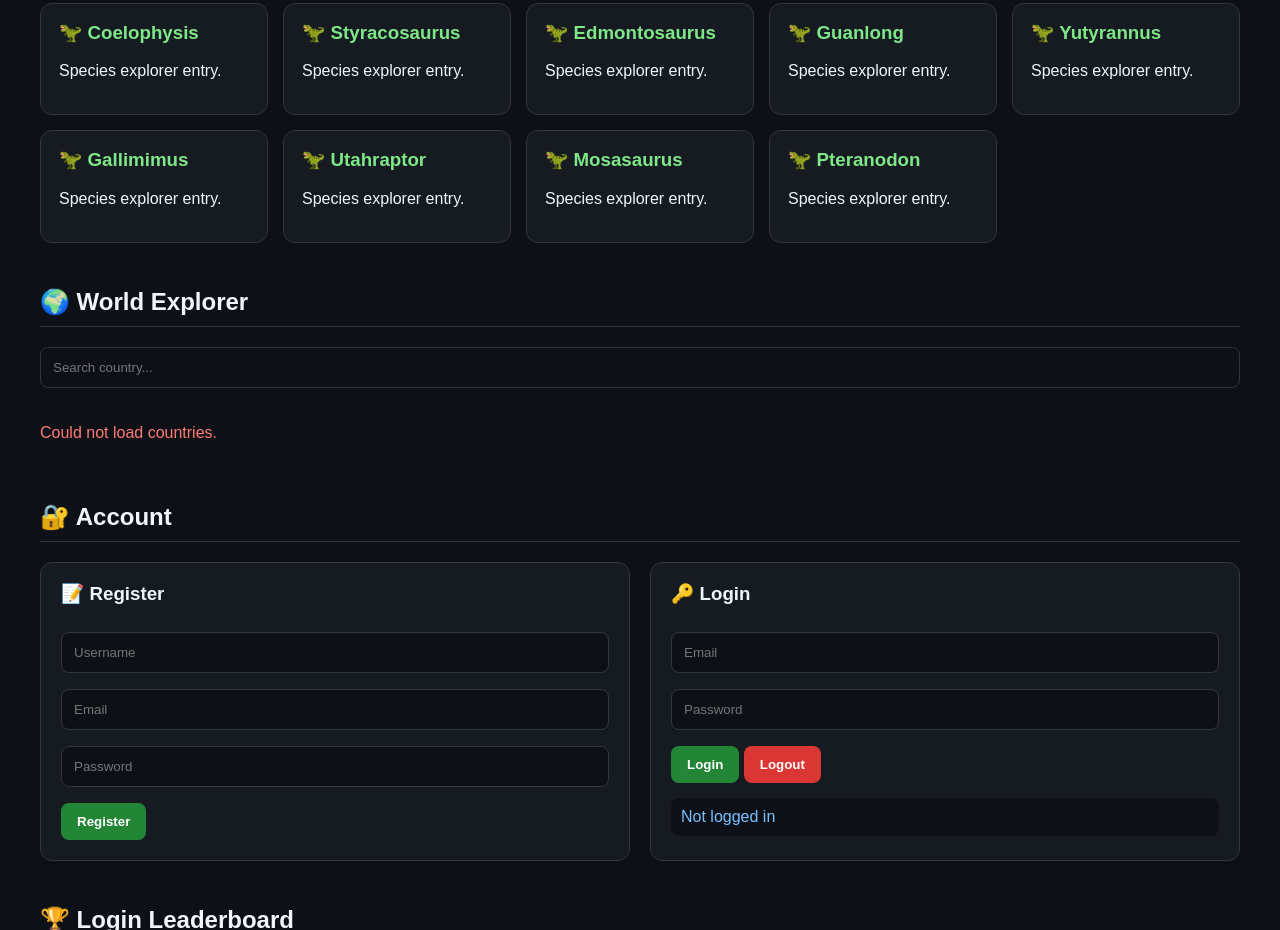
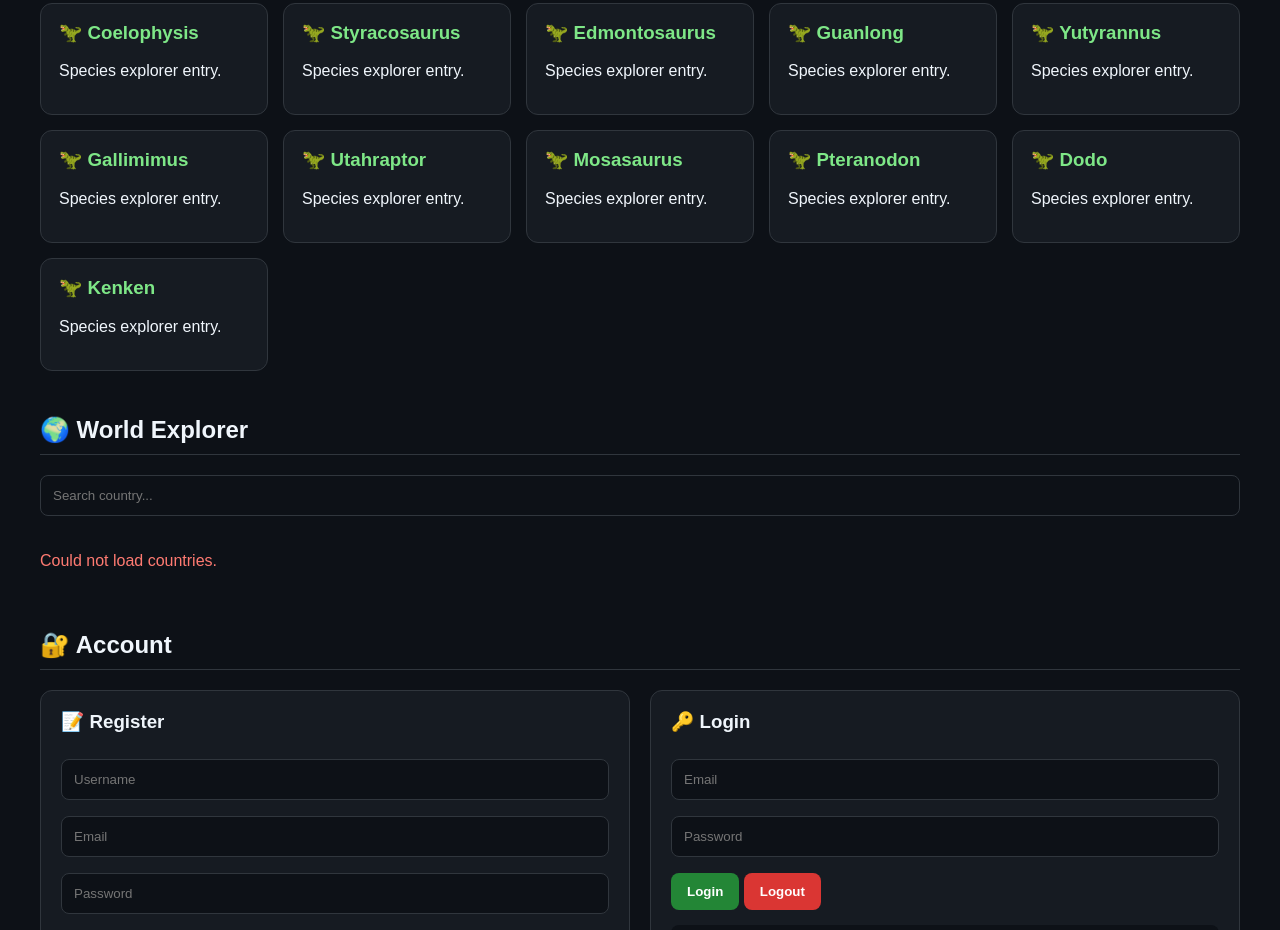
Before and after one commit to vuthimy19671967-bit/aaaaaaaaaaaa, a plain HTML site: page index.html in a window 1280 px wide. Shown: the part 1060-1990 px from the top of the page. Drawn offline with Linux system fonts and the light colour scheme; no server answers.

Commit message:
Update index.html

```diff
--- a/index.html
+++ b/index.html
@@ -509,7 +509,6 @@
   // =====================================================
 
  const dinosaurs = [
-
   "Tyrannosaurus Rex",
   "Giganotosaurus",
   "Spinosaurus",
@@ -543,8 +542,11 @@
   "Gallimimus",
   "Utahraptor",
   "Mosasaurus",
-    "Pteranodon"
+  "Pteranodon",
 
+  // Dino Edition
+  "Dodo",
+  "Kenken"
 ];
 
 
```
Lines whose indentation alone changed are shown as unchanged.
